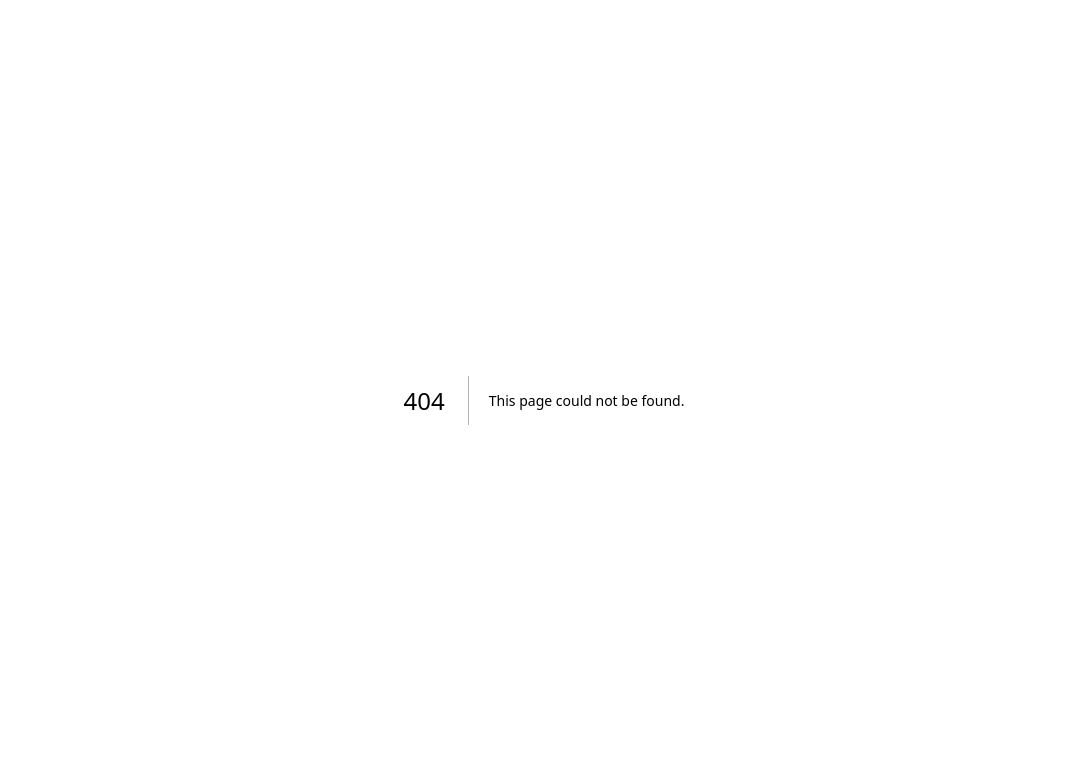
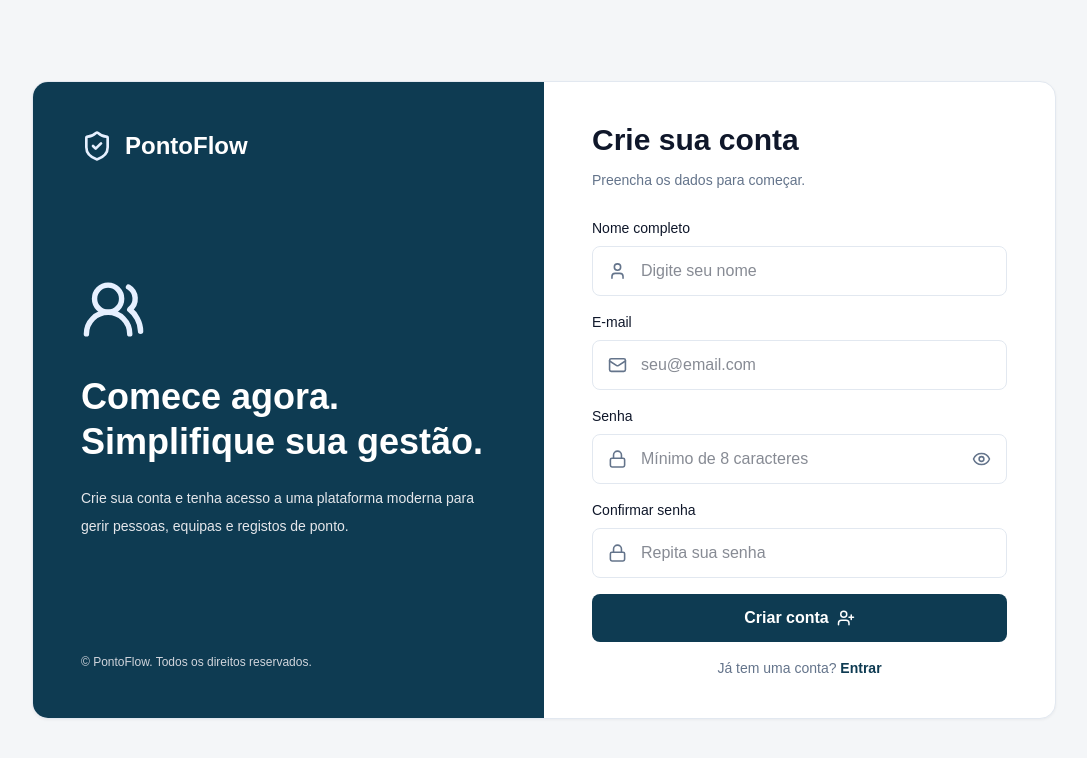
Before and after one commit to lab07-jnd/frontend, a Next.js app: page /register in a window 1280 px wide. Before the commit this address had no page. Shown: the top 758 px of the page, without its empty margins (96-1183 px from the left). Built offline with nearby package versions, Linux system fonts and the light colour scheme.

Commit message:
Jonathan tela de cria usuario

```diff
--- a/app/page.tsx
+++ b/app/page.tsx
@@ -9,6 +9,7 @@ import {
   ArrowRight,
   ShieldCheck,
   UsersRound,
+  LoaderCircle,
 } from "lucide-react";
 
 export default function LoginPage() {
@@ -16,6 +17,7 @@ export default function LoginPage() {
   const [senha, setSenha] = useState("");
   const [mostrarSenha, setMostrarSenha] = useState(false);
   const [esqueceuSenha, setEsqueceuSenha] = useState(false);
+  const [loadingRegister, setLoadingRegister] = useState(false);
 
   function handleSubmit(e: React.FormEvent<HTMLFormElement>) {
     e.preventDefault();
@@ -32,7 +34,6 @@ export default function LoginPage() {
   return (
     <main className="min-h-screen bg-bg-app flex items-center justify-center p-4">
       <div className="w-full max-w-5xl min-h-[550px] bg-surface-card rounded-2xl shadow-card border border-border-subtle overflow-hidden grid md:grid-cols-2">
-
         {/* LADO ESQUERDO - PAINEL INSTITUCIONAL */}
         <section className="hidden md:flex bg-sidebar text-white p-12 flex-col justify-between">
           <div className="flex items-center gap-3">
@@ -41,10 +42,7 @@ export default function LoginPage() {
           </div>
 
           <div className="animate-[fadeIn_0.8s_ease-out]">
-            <UsersRound
-              size={65}
-              className="mb-8 text-brand-primary-light"
-            />
+            <UsersRound size={65} className="mb-8 text-brand-primary-light" />
 
             <h2 className="text-4xl font-bold leading-tight">
               Gestão de pessoas,
@@ -53,8 +51,8 @@ export default function LoginPage() {
             </h2>
 
             <p className="mt-5 text-gray-200 text-sm leading-7">
-              Organize sua equipe, acompanhe registros de ponto
-              e tenha todas as informações num só lugar.
+              Organize sua equipe, acompanhe registros de ponto e tenha todas as
+              informações num só lugar.
             </p>
           </div>
 
@@ -65,12 +63,9 @@ export default function LoginPage() {
 
         {/* LADO DIREITO - FORMULÁRIO */}
         <section className="flex flex-col justify-center px-7 py-12 sm:px-12">
-
           <div className="mb-8">
             <h2 className="text-3xl font-bold text-text-primary">
-              {esqueceuSenha
-                ? "Recuperar senha"
-                : "Bem-vindo de volta!"}
+              {esqueceuSenha ? "Recuperar senha" : "Bem-vindo de volta!"}
             </h2>
 
             <p className="text-text-secondary mt-3 text-sm">
@@ -81,7 +76,6 @@ export default function LoginPage() {
           </div>
 
           <form onSubmit={handleSubmit} className="space-y-5">
-
             {/* EMAIL */}
             <div>
               <label
@@ -137,13 +131,13 @@ export default function LoginPage() {
 
                   <button
                     type="button"
-                    aria-label={mostrarSenha ? "Ocultar senha" : "Mostrar senha"}
+                    aria-label={
+                      mostrarSenha ? "Ocultar senha" : "Mostrar senha"
+                    }
                     onClick={() => setMostrarSenha(!mostrarSenha)}
                     className="absolute right-4 top-1/2 -translate-y-1/2 text-text-secondary hover:text-text-primary cursor-pointer"
                   >
-                    {mostrarSenha
-                      ? <EyeOff size={19} />
-                      : <Eye size={19} />}
+                    {mostrarSenha ? <EyeOff size={19} /> : <Eye size={19} />}
                   </button>
                 </div>
               </div>
@@ -166,6 +160,8 @@ export default function LoginPage() {
               </div>
             )}
 
+            <div className="flex flex-col sm:flex-row gap-3">
+              {/* BOTÃO ENTRAR */}
               <button
                 type="submit"
                 className="w-full flex items-center justify-center gap-2 bg-sidebar text-white py-3 rounded-lg font-semibold hover:bg-sidebar-hover hover:-translate-y-0.5 hover:shadow-card transition-all duration-300 cursor-pointer"
@@ -173,6 +169,35 @@ export default function LoginPage() {
                 {esqueceuSenha ? "Recuperar senha" : "Entrar"}
                 <ArrowRight size={18} />
               </button>
+
+              {/* BOTÃO CRIAR CONTA */}
+              {!esqueceuSenha && (
+                <button
+                  type="button"
+                  disabled={loadingRegister}
+                  onClick={() => {
+                    setLoadingRegister(true);
+                    window.location.href = "/register";
+                  }}
+                  className="w-full flex items-center justify-center gap-2 bg-sidebar text-white py-3 rounded-lg font-semibold hover:bg-sidebar-hover hover:-translate-y-0.5 hover:shadow-card transition-all duration-300 cursor-pointer disabled:cursor-wait"
+                >
+                  {loadingRegister ? (
+                    <>
+                      <LoaderCircle
+                        size={20}
+                        className="animate-spin text-blue-300"
+                      />
+                      <span>A abrir...</span>
+                    </>
+                  ) : (
+                    <>
+                      <span>Crie sua conta</span>
+                      <UsersRound size={18} />
+                    </>
+                  )}
+                </button>
+              )}
+            </div>
 
             {esqueceuSenha && (
               <button
--- /dev/null
+++ b/app/register/page.tsx
@@ -0,0 +1,210 @@
+
+"use client";
+
+import { useState } from "react";
+import Link from "next/link";
+import {
+  User,
+  Mail,
+  Lock,
+  Eye,
+  EyeOff,
+  UserPlus,
+  ShieldCheck,
+  UsersRound,
+} from "lucide-react";
+
+export default function RegisterPage() {
+  const [nome, setNome] = useState("");
+  const [email, setEmail] = useState("");
+  const [senha, setSenha] = useState("");
+  const [confirmarSenha, setConfirmarSenha] = useState("");
+  const [mostrarSenha, setMostrarSenha] = useState(false);
+  const [erro, setErro] = useState("");
+
+  function handleSubmit(e: React.FormEvent<HTMLFormElement>) {
+    e.preventDefault();
+    setErro("");
+
+    if (senha !== confirmarSenha) {
+      setErro("As senhas não coincidem.");
+      return;
+    }
+
+    if (senha.length < 8) {
+      setErro("A senha deve ter pelo menos 8 caracteres.");
+      return;
+    }
+
+    // A integração com o Node.js será feita depois.
+    alert("Formulário validado! Falta conectar à API.");
+  }
+
+  return (
+    <main className="min-h-screen bg-bg-app flex items-center justify-center p-4">
+      <div className="w-full max-w-5xl min-h-[550px] bg-surface-card rounded-2xl shadow-card border border-border-subtle overflow-hidden grid md:grid-cols-2">
+
+        {/* PAINEL ESQUERDO */}
+        <section className="hidden md:flex bg-sidebar text-white p-12 flex-col justify-between">
+          <div className="flex items-center gap-3">
+            <ShieldCheck size={32} className="text-brand-primary-light" />
+            <h1 className="text-2xl font-bold">PontoFlow</h1>
+          </div>
+
+          <div>
+            <UsersRound
+              size={65}
+              className="mb-8 text-brand-primary-light"
+            />
+
+            <h2 className="text-4xl font-bold leading-tight">
+              Comece agora.
+              <br />
+              Simplifique sua gestão.
+            </h2>
+
+            <p className="mt-5 text-gray-200 text-sm leading-7">
+              Crie sua conta e tenha acesso a uma plataforma
+              moderna para gerir pessoas, equipas e registos
+              de ponto.
+            </p>
+          </div>
+
+          <p className="text-xs text-gray-300">
+            © PontoFlow. Todos os direitos reservados.
+          </p>
+        </section>
+
+        {/* FORMULÁRIO */}
+        <section className="flex flex-col justify-center px-7 py-10 sm:px-12">
+
+          <h2 className="text-3xl font-bold text-text-primary">
+            Crie sua conta
+          </h2>
+
+          <p className="text-text-secondary mt-3 mb-7 text-sm">
+            Preencha os dados para começar.
+          </p>
+
+          <form onSubmit={handleSubmit} className="space-y-4">
+
+            {/* NOME */}
+            <div>
+              <label htmlFor="nome" className="block text-sm font-medium text-text-primary mb-2">
+                Nome completo
+              </label>
+
+              <div className="relative">
+                <User size={19} className="absolute left-4 top-1/2 -translate-y-1/2 text-text-secondary" />
+                <input
+                  id="nome"
+                  type="text"
+                  required
+                  value={nome}
+                  onChange={(e) => setNome(e.target.value)}
+                  placeholder="Digite seu nome"
+                  className="w-full pl-12 pr-4 py-3 border border-border-subtle bg-surface-card text-text-primary rounded-lg outline-none focus:border-brand-primary focus:ring-2 focus:ring-brand-primary-light"
+                />
+              </div>
+            </div>
+
+            {/* EMAIL */}
+            <div>
+              <label htmlFor="email" className="block text-sm font-medium text-text-primary mb-2">
+                E-mail
+              </label>
+
+              <div className="relative">
+                <Mail size={19} className="absolute left-4 top-1/2 -translate-y-1/2 text-text-secondary" />
+                <input
+                  id="email"
+                  type="email"
+                  required
+                  value={email}
+                  onChange={(e) => setEmail(e.target.value)}
+                  placeholder="seu@email.com"
+                  className="w-full pl-12 pr-4 py-3 border border-border-subtle bg-surface-card text-text-primary rounded-lg outline-none focus:border-brand-primary focus:ring-2 focus:ring-brand-primary-light"
+                />
+              </div>
+            </div>
+
+            {/* SENHA */}
+            <div>
+              <label htmlFor="senha" className="block text-sm font-medium text-text-primary mb-2">
+                Senha
+              </label>
+
+              <div className="relative">
+                <Lock size={19} className="absolute left-4 top-1/2 -translate-y-1/2 text-text-secondary" />
+                <input
+                  id="senha"
+                  type={mostrarSenha ? "text" : "password"}
+                  required
+                  minLength={8}
+                  value={senha}
+                  onChange={(e) => setSenha(e.target.value)}
+                  placeholder="Mínimo de 8 caracteres"
+                  className="w-full pl-12 pr-12 py-3 border border-border-subtle bg-surface-card text-text-primary rounded-lg outline-none focus:border-brand-primary focus:ring-2 focus:ring-brand-primary-light"
+                />
+
+                <button
+                  type="button"
+                  aria-label={mostrarSenha ? "Ocultar senha" : "Mostrar senha"}
+                  onClick={() => setMostrarSenha(!mostrarSenha)}
+                  className="absolute right-4 top-1/2 -translate-y-1/2 text-text-secondary cursor-pointer"
+                >
+                  {mostrarSenha ? <EyeOff size={19} /> : <Eye size={19} />}
+                </button>
+              </div>
+            </div>
+
+            {/* CONFIRMAR SENHA */}
+            <div>
+              <label htmlFor="confirmarSenha" className="block text-sm font-medium text-text-primary mb-2">
+                Confirmar senha
+              </label>
+
+              <div className="relative">
+                <Lock size={19} className="absolute left-4 top-1/2 -translate-y-1/2 text-text-secondary" />
+                <input
+                  id="confirmarSenha"
+                  type={mostrarSenha ? "text" : "password"}
+                  required
+                  value={confirmarSenha}
+                  onChange={(e) => setConfirmarSenha(e.target.value)}
+                  placeholder="Repita sua senha"
+                  className="w-full pl-12 pr-4 py-3 border border-border-subtle bg-surface-card text-text-primary rounded-lg outline-none focus:border-brand-primary focus:ring-2 focus:ring-brand-primary-light"
+                />
+              </div>
+            </div>
+
+            {/* ERRO */}
+            {erro && (
+              <p role="alert" className="text-red-600 text-sm">
+                {erro}
+              </p>
+            )}
+
+            {/* BOTÃO CRIAR CONTA */}
+            <button
+              type="submit"
+              className="w-full flex items-center justify-center gap-2 bg-sidebar text-white py-3 rounded-lg font-semibold hover:bg-sidebar-hover hover:-translate-y-0.5 hover:shadow-card transition-all duration-300 cursor-pointer"
+            >
+              Criar conta
+              <UserPlus size={18} />
+            </button>
+
+            {/* VOLTAR AO LOGIN */}
+            <p className="text-center text-sm text-text-secondary">
+              Já tem uma conta?{" "}
+              <Link href="/" className="text-sidebar font-semibold hover:underline">
+                Entrar
+              </Link>
+            </p>
+
+          </form>
+        </section>
+      </div>
+    </main>
+  );
+}
```
Lines whose indentation alone changed are shown as unchanged.
